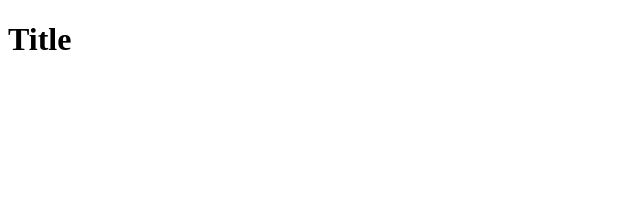
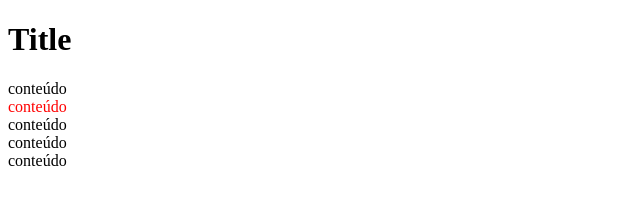
Before and after one commit to guilhermebcabral/discover-html, a plain HTML site: page index.html in a window 1280 px wide. Shown: the whole page, without its empty margins (0-640 px from the left). Drawn offline with Linux system fonts and the light colour scheme.

Commit message:
global attributes

```diff
--- a/index.html
+++ b/index.html
@@ -7,6 +7,48 @@
   <h1>Title</h1>
 </head>
 <body>
+  <!--
+    Comentários
+  -->
+
+  <!--
+    Atributos Globais mais utilizados
+
+      - class
+      - contenteditable
+      - data-*
+      - hidden
+      - id
+      - style
+      - tabindex
+      - title
+  -->
+
+  <div class="carrinho" contenteditable="true" id="cart1">
+    conteúdo
+  </div>
+
+  <div class="carrinho" data-id="" id="cart2" style="color: red">
+    conteúdo
+  </div>
+
+  <div class="carrinho" hidden title="Definir um título">
+    conteúdo
+  </div>
+
+  <div tabindex="2">
+    conteúdo
+  </div>
+  <div tabindex="1">
+    conteúdo
+  </div>
+  <div tabindex="3">
+    conteúdo
+  </div>
+
+
+
+
 
 </body>
 </html>
```
